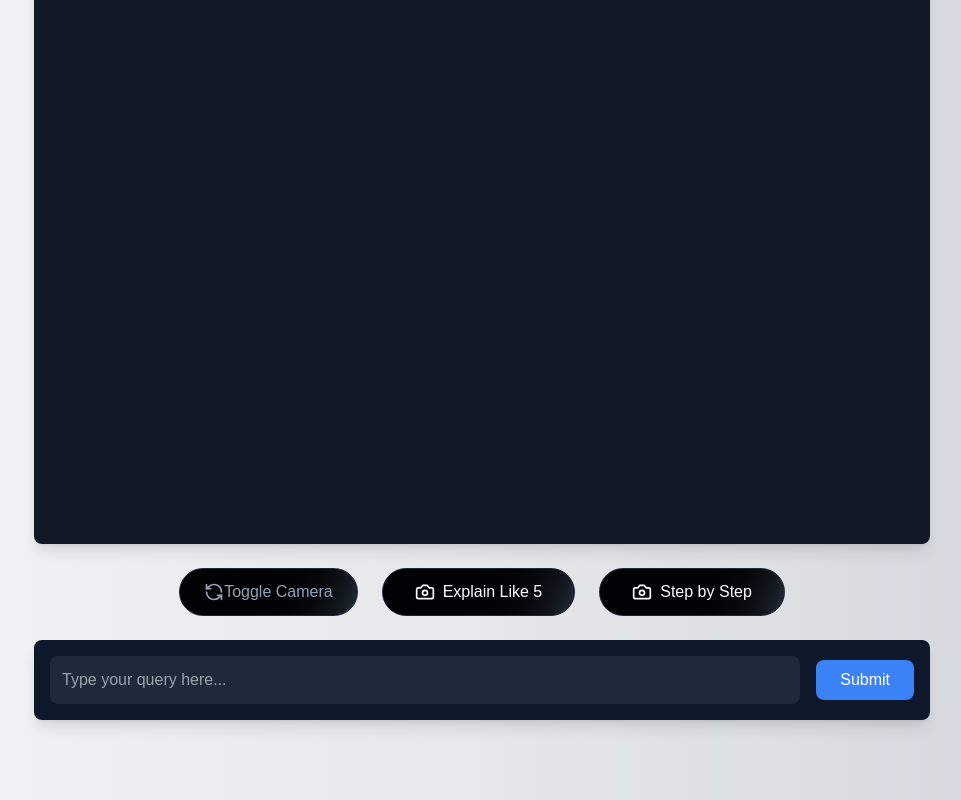
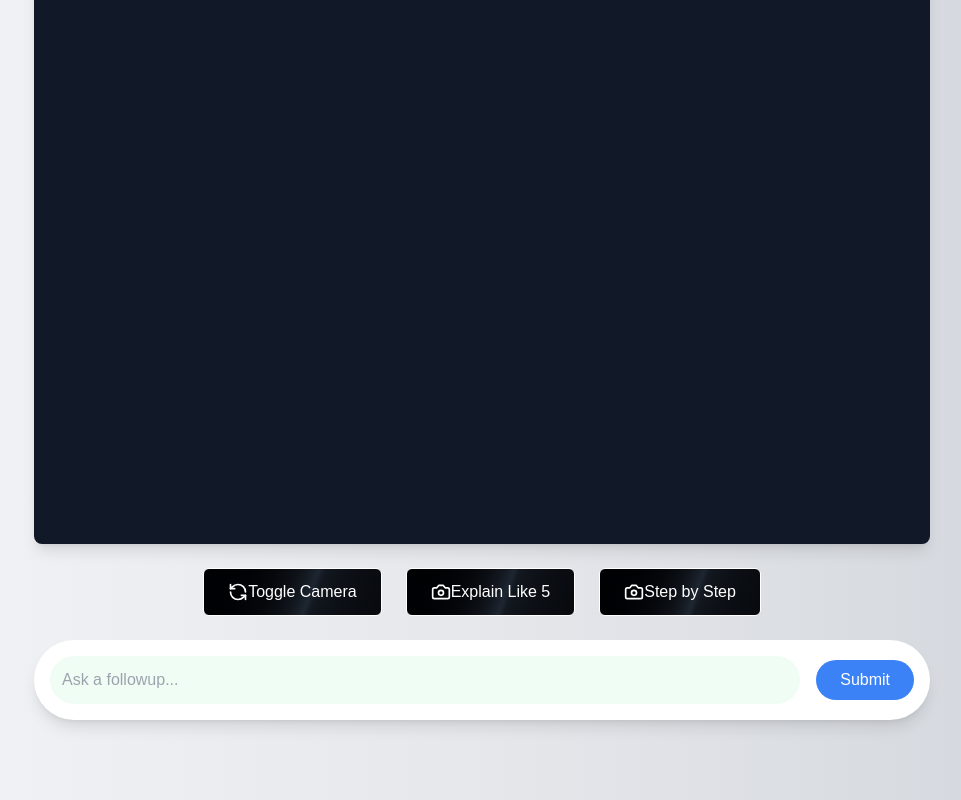
Before and after one commit to bhaveshsinghal95182/ai-visual-teacher, a Next.js app: page / in a window 1280 px wide. Shown: the part 264-1064 px from the top of the page, without its empty margins (158-1119 px from the left). Built offline with nearby package versions, Linux system fonts and the light colour scheme; no server answers.

Commit message:
adding context to written queries

```diff
--- a/components/camera.tsx
+++ b/components/camera.tsx
@@ -2,7 +2,7 @@ import React, { useRef, useState } from 'react';
 import Webcam from 'react-webcam';
 import { Camera as CameraIcon, Loader2, RefreshCcw } from 'lucide-react';
 import { analyzeImage } from '../services/gemini';
-import { analyzePrompt } from '../services/gemini-query';
+import { analyzePrompt } from '../services/gemini';
 import { Solution } from './solution';
 import { History } from './convo-history';
 import { QueryBox } from './querybox';
@@ -77,16 +77,14 @@ export function Camera() {
             <div className="flex flex-col gap-4 w-full justify-center sm:flex-row sm:gap-6 sm:w-auto sm:px-4">
                 <button
                     onClick={toggleCamera}
-                    className="inline-flex h-12 items-center justify-center rounded-full border border-slate-800 bg-[linear-gradient(110deg,#000103,45%,#1e2631,55%,#000103)] bg-[length:200%_100%] px-6 font-medium text-slate-400 transition-colors focus:outline-none focus:ring-2 focus:ring-slate-400 focus:ring-offset-2 focus:ring-offset-slate-50"
-                >
+                    className="inline-flex h-12 animate-shimmer items-center justify-center rounded-md border border-white bg-[linear-gradient(110deg,#000103,45%,#1e2631,55%,#000103)] bg-[length:200%_100%] px-6 font-medium text-white transition-colors focus:outline-none focus:ring-2 focus:ring-slate-400 focus:ring-offset-2 focus:ring-offset-slate-50">
                     <RefreshCcw className="w-5 h-5" />
                     Toggle Camera
                 </button>
                 <button
                     onClick={() => handleCapture('explain_like_five')}
                     disabled={isSolving}
-                    className="bg-blue-600 hover:bg-blue-700 text-white px-6 py-3 rounded-full items-center gap-2 whitespace-nowrap w-full sm:w-auto sm:px-8 disabled:opacity-50 disabled:cursor-not-allowed inline-flex h-12 justify-center border border-slate-800 bg-[linear-gradient(110deg,#000103,45%,#1e2631,55%,#000103)] bg-[length:200%_100%] font-medium transition-colors focus:outline-none focus:ring-2 focus:ring-slate-400 focus:ring-offset-2 focus:ring-offset-slate-50"
-                >
+                    className="inline-flex h-12 animate-shimmer items-center justify-center rounded-md border border-white bg-[linear-gradient(110deg,#000103,45%,#1e2631,55%,#000103)] bg-[length:200%_100%] px-6 font-medium text-white transition-colors focus:outline-none focus:ring-2 focus:ring-slate-400 focus:ring-offset-2 focus:ring-offset-slate-50">
                     {isSolving ? (
                         <>
                             <Loader2 className="w-5 h-5 animate-spin" />
@@ -102,8 +100,7 @@ export function Camera() {
                 <button
                     onClick={() => handleCapture('step_by_step')}
                     disabled={isSolving}
-                    className="py-3 rounded-full items-center gap-2 whitespace-nowrap w-full sm:w-auto sm:px-8 disabled:opacity-50 disabled:cursor-not-allowed inline-flex h-12 justify-center border bg-[linear-gradient(110deg,#000103,45%,#1e2631,55%,#000103)] bg-[length:200%_100%] px-6 font-medium text-white transition-colors focus:outline-none focus:ring-2 border-slate-800 focus:ring-slate-400 focus:ring-offset-2 focus:ring-offset-slate-50"
-                >
+                    className="inline-flex h-12 animate-shimmer items-center justify-center rounded-md border border-white bg-[linear-gradient(110deg,#000103,45%,#1e2631,55%,#000103)] bg-[length:200%_100%] px-6 font-medium text-white transition-colors focus:outline-none focus:ring-2 focus:ring-slate-400 focus:ring-offset-2 focus:ring-offset-slate-50">
                     {isSolving ? (
                         <>
                             <Loader2 className="w-5 h-5 animate-spin" />
--- a/components/querybox.tsx
+++ b/components/querybox.tsx
@@ -25,18 +25,18 @@ export const QueryBox: React.FC<QueryBoxProps> = ({ onNewQuery }) => {
 
     return (
         <form onSubmit={handleSubmit} className="w-full max-w-4xl mx-auto mb-6">
-            <div className="bg-slate-900 rounded-lg p-4 shadow-lg">
+            <div className="bg-white rounded-full p-4 shadow-lg ">
                 <div className="flex items-center">
                     <input
                         type="text"
                         value={query}
                         onChange={(e) => setQuery(e.target.value)}
-                        className="flex-grow p-3 rounded-lg bg-slate-800 text-slate-100"
-                        placeholder="Type your query here..."
+                        className="flex-grow p-3 rounded-full bg-green-50 text-slate-100 "
+                        placeholder="Ask a followup..."
                     />
                     <button
                         type="submit"
-                        className="ml-4 px-6 py-2 rounded-lg bg-blue-500 text-white"
+                        className="ml-4 px-6 py-2 rounded-full bg-blue-500 text-white"
                     >
                         Submit
                     </button>
--- a/services/gemini.ts
+++ b/services/gemini.ts
@@ -3,7 +3,7 @@ import * as dotenv from "dotenv";
 
 dotenv.config();
 const somevar =
-  process.env.GEMINI_API_KEY ?? "AIzaSyCb0lNWMqQaSSPy6SXNp60oSwSYicprETY";
+  process.env.GEMINI_API_KEY ?? "AIzaSyD2KZZ0DABLNjZBKhsTfFKO44hINctJx-g";
 if (!somevar) {
   throw new Error("GEMINI_API_KEY is not set in the environment variables.");
 }
@@ -56,8 +56,6 @@ export const updateSessionData = (newMessage: ChatMessage) => {
 
   localStorage.setItem("gemini-session", JSON.stringify(updatedSession));
 };
-
-
 
 export const isValidBase64Image = (imageData: string): boolean => {
   try {
@@ -120,7 +118,7 @@ export const analyzeImage = async (
 
     prompt =
       prompt +
-      "If the question is present return in the format: Question:\n Answer:\n otherwise always return 'No question to solve' if there is any other image other than a question";
+      "If the question is present return in the format: Question:\n Answer:\n (only use markdown and dont use any html tags) otherwise always return 'No question to solve' if there is any other image other than a question";
 
     const result = await model.generateContent([
       prompt,
@@ -176,7 +174,7 @@ export const analyzePrompt = async (prompt: string): Promise<string> => {
       contextualPrompt += "\nNow, for the new query:\n";
     }
 
-    const promptText = contextualPrompt + prompt;
+    const promptText = contextualPrompt + prompt + "(only use markdown and dont use any html tags)";
 
     const result = await model.generateContent([promptText]);
 
```
